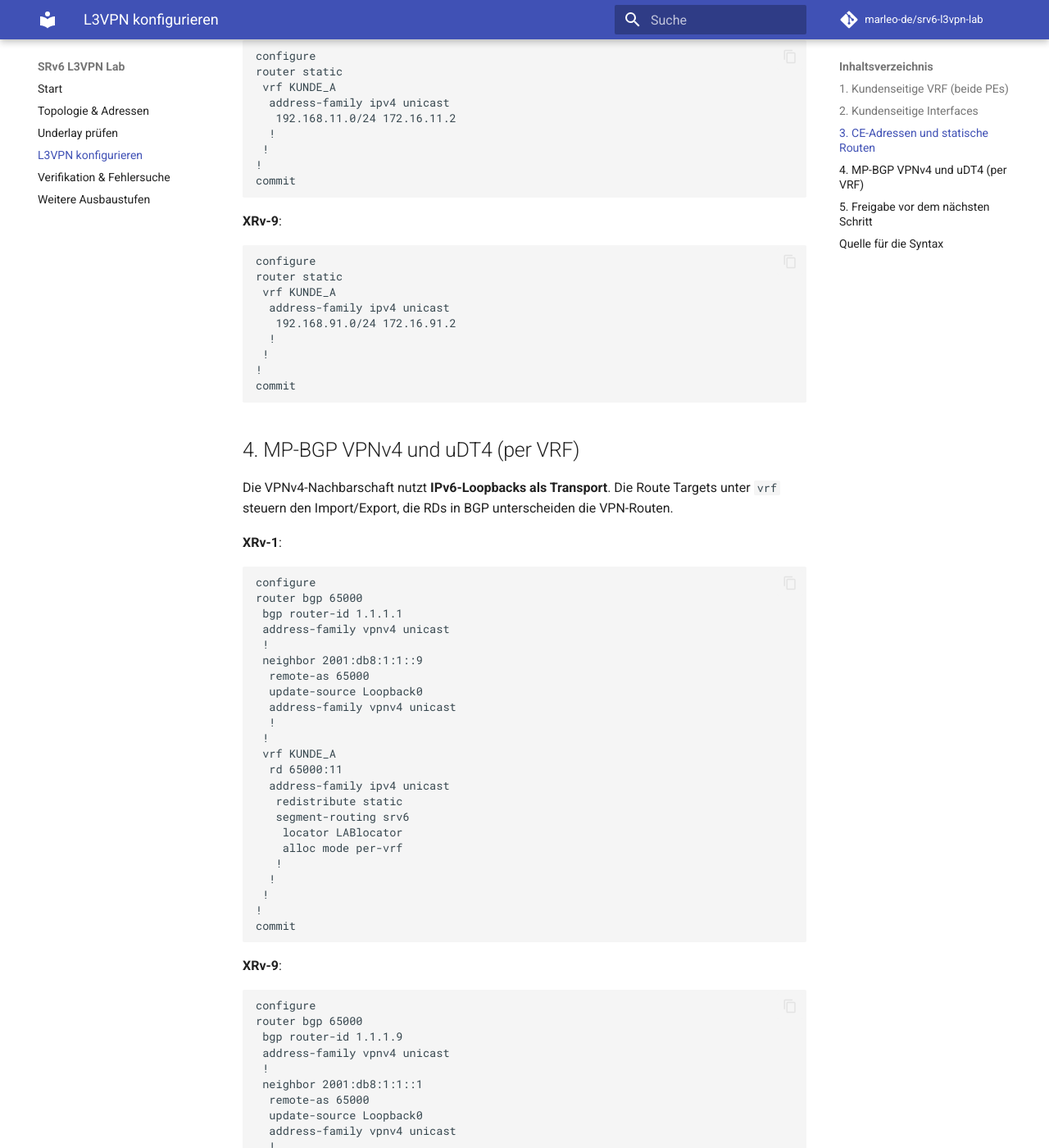
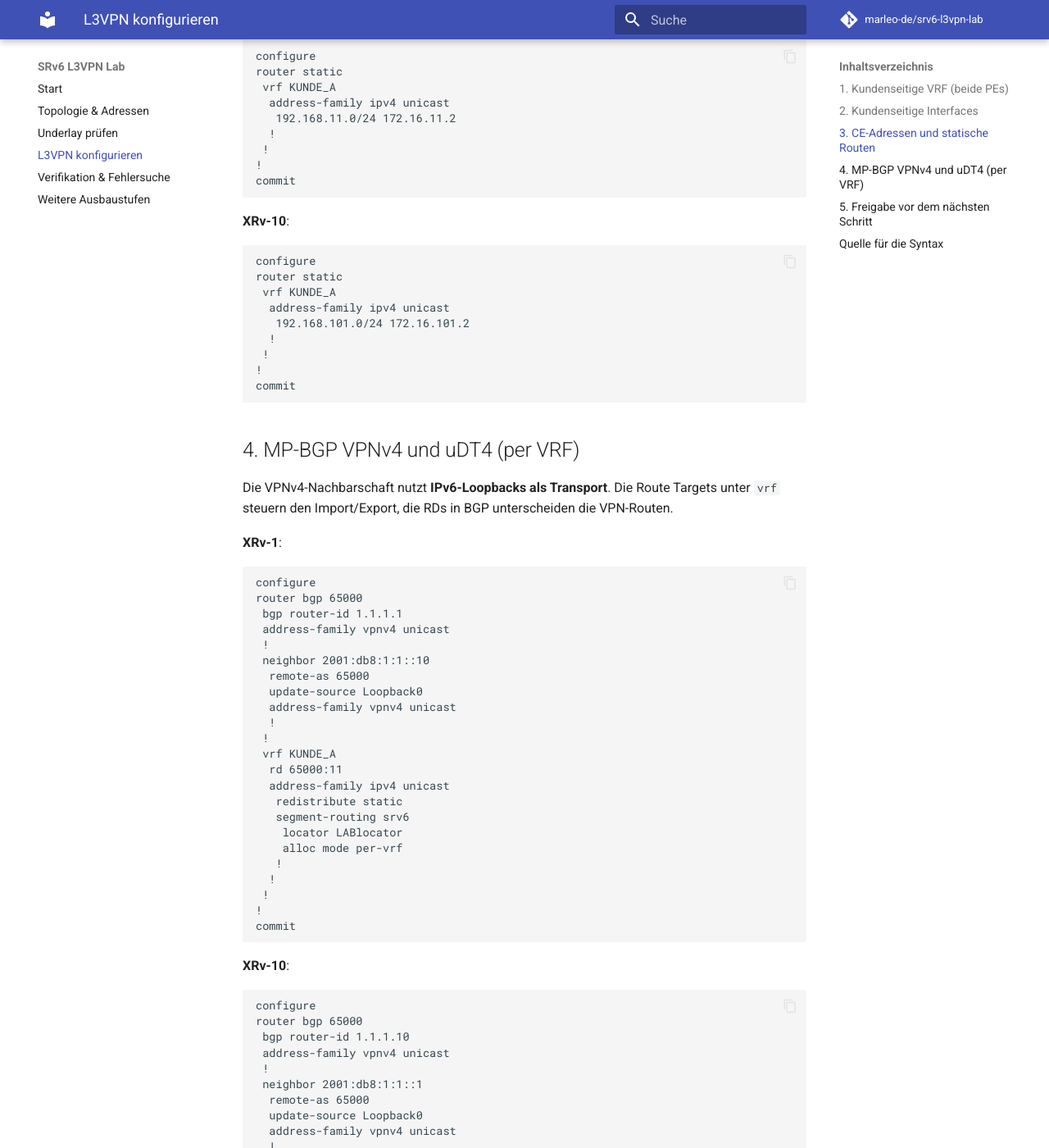
Before and after one commit to marleo-de/srv6-l3vpn-lab, an MkDocs documentation site: the page built from docs/l3vpn.md, in a window 1280 px wide and 1400 px high, scrolled down 1571 px. Shown: the whole window at 82% size. Built offline with MkDocs 1.6.1 and Material for MkDocs 9.7.7, drawn with Linux system fonts in a browser that asks for light colours; comment, search, counter and statistics services are not loaded; some of the changed text lies outside the part shown.

Commit message:
Correct CE interfaces and select XRv-10 as second PE

````diff
--- a/docs/l3vpn.md
+++ b/docs/l3vpn.md
@@ -1,11 +1,11 @@
 # Phase 2 – IPv4-L3VPN über SRv6
 
 !!! warning "Lab-Konfiguration – nicht blind einspielen"
-    Aus dem Ursprungs-PDF fehlen die CE-Anschlussinterfaces und Kundennetzadressen. **LAB-WERT ERSETZEN** vor `commit`. Cisco dokumentiert die VPNv4/uDT4-Konfiguration für andere IOS-XR-Hardwarefamilien; XRv 9000 muss in diesem Lab praktisch geprüft werden.
+    Die CE-Interface-Nummern sind aus Seite 3 der PDF abgeleitet; die vorgeschlagenen IPv4-Adressen dagegen sind neu und müssen vor `commit` abgeglichen werden. Cisco dokumentiert die VPNv4/uDT4-Konfiguration für andere IOS-XR-Hardwarefamilien; XRv 9000 muss in diesem Lab praktisch geprüft werden.
 
 ## 1. Kundenseitige VRF (beide PEs)
 
-Auf **XRv-1** und **XRv-9**:
+Auf **XRv-1** und **XRv-10**:
 
 ```cisco
 configure
@@ -43,13 +43,13 @@ interface <LAB-WERT-ERSETZEN:CE-Port-XRv-1>
 commit
 ```
 
-**XRv-9** – tatsächlichen Port zu Client-91 ermitteln:
+**XRv-10** – Port 4 aus der Topologiegrafik, vorab Status prüfen:
 
 ```cisco
 configure
-interface <LAB-WERT-ERSETZEN:CE-Port-XRv-9>
+interface GigabitEthernet0/0/0/4
  vrf KUNDE_A
- ipv4 address 172.16.91.1 255.255.255.252
+ ipv4 address 172.16.101.1 255.255.255.252
  no shutdown
 !
 commit
@@ -59,7 +59,7 @@ Bei einer bereits vorhandenen Interface-Konfiguration erst Kollisionen mit IP-Ad
 
 ## 3. CE-Adressen und statische Routen
 
-Vorschlag für Client-11: `172.16.11.2/30` mit LAN `192.168.11.0/24`; Client-91: `172.16.91.2/30` mit LAN `192.168.91.0/24`. CE-Konfiguration ist abhängig vom Gerätetyp und wird **nicht** als angeblich vorhandene Konfiguration dargestellt.
+Vorschlag für Client-11: `172.16.11.2/30` mit LAN `192.168.11.0/24`; Client-101: `172.16.101.2/30` mit LAN `192.168.101.0/24`. CE-Konfiguration ist abhängig vom Gerätetyp und wird **nicht** als angeblich vorhandene Konfiguration dargestellt.
 
 **XRv-1**:
 
@@ -75,14 +75,14 @@ router static
 commit
 ```
 
-**XRv-9**:
+**XRv-10**:
 
 ```cisco
 configure
 router static
  vrf KUNDE_A
   address-family ipv4 unicast
-   192.168.91.0/24 172.16.91.2
+   192.168.101.0/24 172.16.101.2
   !
  !
 !
@@ -101,7 +101,7 @@ router bgp 65000
  bgp router-id 1.1.1.1
  address-family vpnv4 unicast
  !
- neighbor 2001:db8:1:1::9
+ neighbor 2001:db8:1:1::10
   remote-as 65000
   update-source Loopback0
   address-family vpnv4 unicast
@@ -121,12 +121,12 @@ router bgp 65000
 commit
 ```
 
-**XRv-9**:
+**XRv-10**:
 
 ```cisco
 configure
 router bgp 65000
- bgp router-id 1.1.1.9
+ bgp router-id 1.1.1.10
  address-family vpnv4 unicast
  !
  neighbor 2001:db8:1:1::1
@@ -136,7 +136,7 @@ router bgp 65000
   !
  !
  vrf KUNDE_A
-  rd 65000:91
+  rd 65000:101
   address-family ipv4 unicast
    redistribute static
    segment-routing srv6
````
Also changed, not shown: other parts of docs/l3vpn.md (+2 -2 lines).
